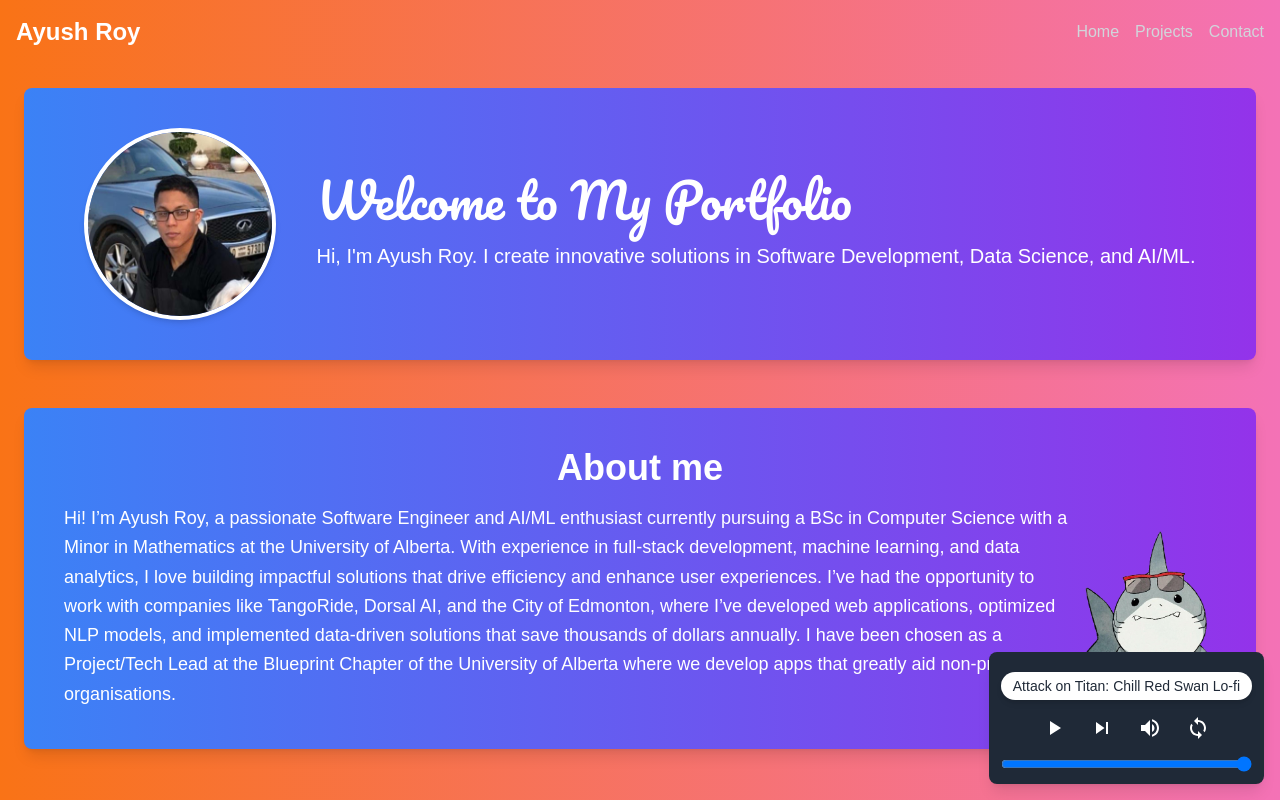
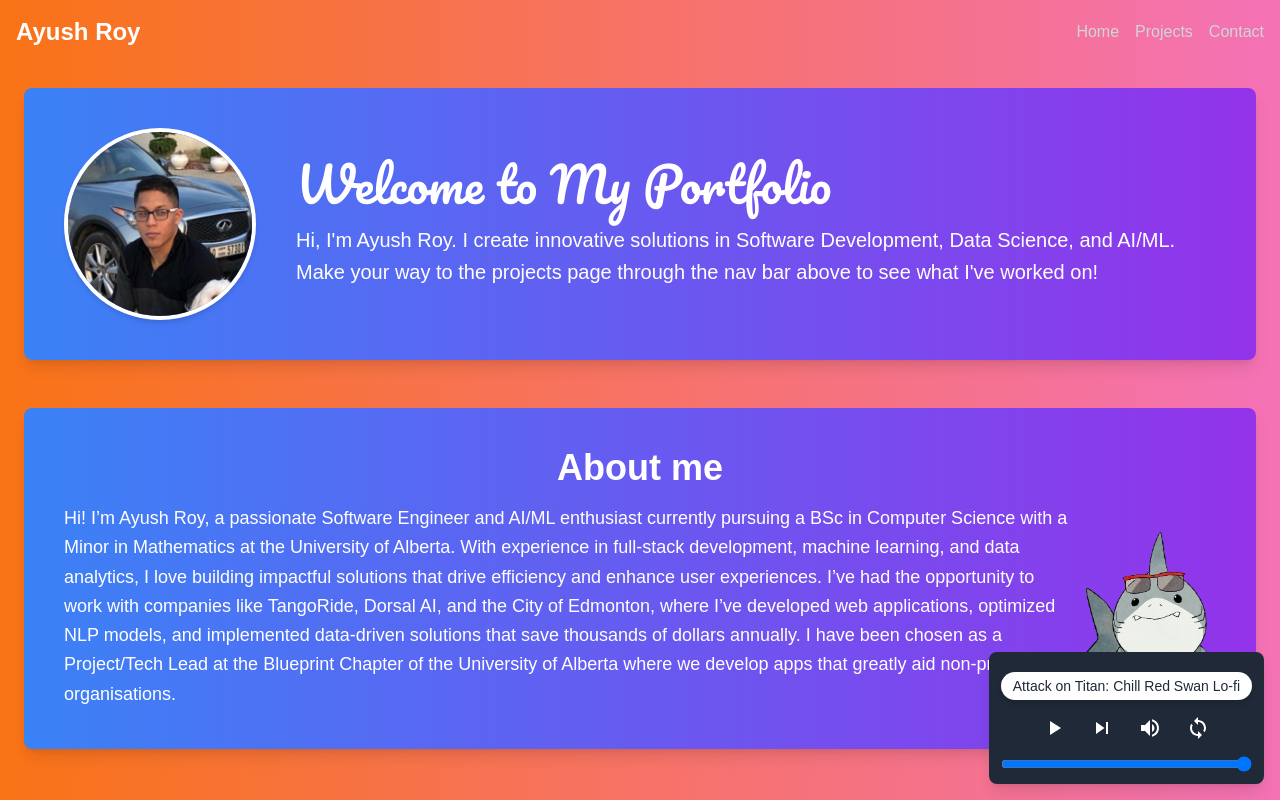
Before and after one commit to royayush1/my-portfolio, a Next.js app: page / in a window 1280 px wide. Shown: the top 800 px of the page. Built offline with nearby package versions, Linux system fonts and the light colour scheme.

Commit message:
correction

```diff
--- a/src/app/page.tsx
+++ b/src/app/page.tsx
@@ -41,6 +41,7 @@ export default function HomePage() {
           <h1 className={`${pacifico.className} text-5xl font-extrabold mb-4`}>Welcome to My Portfolio</h1>
           <p className='text-xl leading-relaxed'>
             Hi, I'm Ayush Roy. I create innovative solutions in Software Development, Data Science, and AI/ML.
+            Make your way to the projects page through the nav bar above to see what I've worked on!
           </p>
         </div>
       </motion.div>
```
